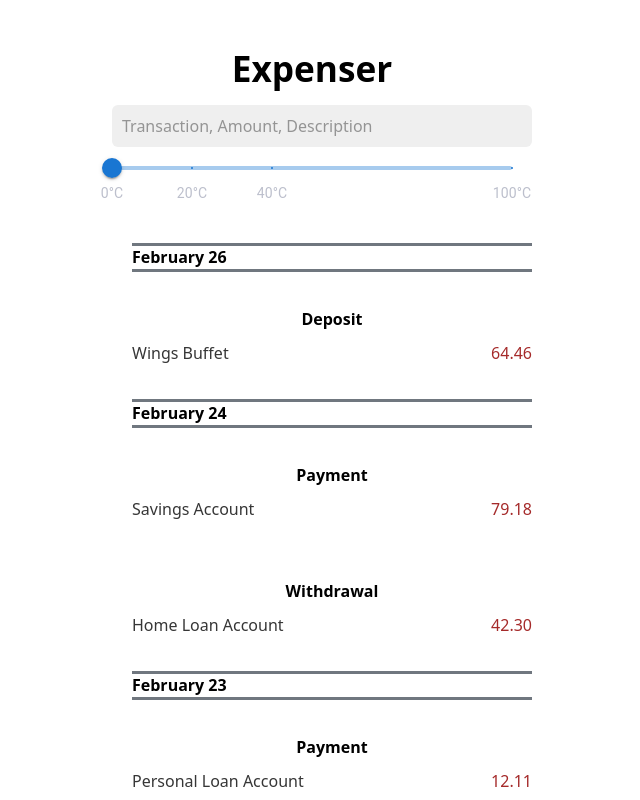
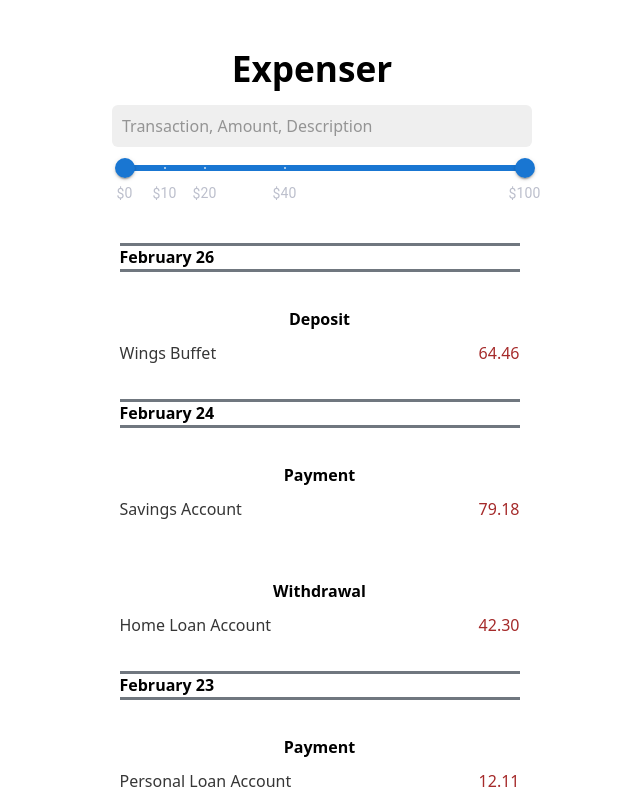
Before and after one commit to Amagon96/expenser-client, a React (Vite) app: page / in a window 1280 px wide. Shown: the top 800 px of the page, without its empty margins (328-968 px from the left). Built offline with nearby package versions, Linux system fonts and the light colour scheme.

Commit message:
Implement filtering by price range

```diff
--- a/src/App.css
+++ b/src/App.css
@@ -32,6 +32,7 @@ form {
 
 .expenses {
   width: 50%;
+  margin-right: 25px;
 }
 
 p.date {
--- a/src/App.jsx
+++ b/src/App.jsx
@@ -8,29 +8,34 @@ import { Box } from '@mui/material'
 const marks = [
   {
     value: 0,
-    label: '0°C'
+    label: '$0'
+  },
+  {
+    value: 10,
+    label: '$10'
   },
   {
     value: 20,
-    label: '20°C'
+    label: '$20'
   },
   {
     value: 40,
-    label: '40°C'
+    label: '$40'
   },
   {
     value: 100,
-    label: '100°C'
+    label: '$100'
   }
 ]
 
 function valuetext (value) {
-  return `${value}°C`
+  return `$${value}`
 }
 
 function App () {
   const [query, setQuery] = useState('')
   const { expenses, getExpenses } = useExpenses({ query })
+  const [value, setValue] = useState([0, 100])
 
   const handleChange = (event) => {
     const newQuery = event.target.value
@@ -38,9 +43,23 @@ function App () {
     getExpenses({ search: newQuery })
   }
 
+  const minDistance = 10
+
+  const handleSliderChange = (event, newValue, activeThumb) => {
+    if (!Array.isArray(newValue)) {
+      return
+    }
+
+    if (activeThumb === 0) {
+      setValue([Math.min(newValue[0], value[1] - minDistance), value[1]])
+    } else {
+      setValue([value[0], Math.max(newValue[1], value[0] + minDistance)])
+    }
+    getExpenses({ query, range: newValue })
+  }
+
   function handleSubmit (event) {
     event.preventDefault()
-    // getExpenses({ query })
   }
 
   return (
@@ -58,7 +77,9 @@ function App () {
       <Box
         sx={{
           width: '50%',
-          display: 'flex'
+          display: 'flex',
+          justifyContent: 'center',
+          marginLeft: '25px'
         }}
       >
         <Slider
@@ -67,11 +88,14 @@ function App () {
               color: '#bcbfcc'
             }
           }}
-          aria-label='Restricted values'
+          value={value}
+          getAriaLabel={() => 'Temperature range'}
           getAriaValueText={valuetext}
+          onChange={handleSliderChange}
           step={10}
           marks={marks}
           valueLabelDisplay='auto'
+          disableSwap
         />
       </Box>
       <main>
--- a/src/hooks/useExpenses.js
+++ b/src/hooks/useExpenses.js
@@ -1,18 +1,24 @@
 import { RESULTS } from '../mocks/withResults.js'
 import { useState } from 'react'
 
-export function useExpenses ({ query }) {
+export function useExpenses ({ query, range }) {
   const [expenses, setExpenses] = useState({})
   const sortedResults = RESULTS.sort((a, b) => {
     return new Date(b.data.date) - new Date(a.data.date)
   })
-  const getExpenses = ({ search }) => {
+  const getExpenses = ({ search, range }) => {
     const newExpenses = sortedResults.filter((expense) => {
-      return (
-        expense.data.description.includes(search.toLowerCase()) ||
-        expense.data.accountName.toLowerCase().includes(search.toLowerCase()) ||
-        expense.data.date.toLowerCase().includes(search.toLowerCase())
-      )
+      if (search) {
+        return (
+          expense.data.description.includes(search.toLowerCase()) ||
+          expense.data.accountName.toLowerCase().includes(search.toLowerCase()) ||
+          expense.data.date.toLowerCase().includes(search.toLowerCase()) ||
+          (
+            expense.data.amount >= range[0] && expense.data.amount <= range[1]
+          )
+        )
+      }
+      return expense.data.amount >= range[0] && expense.data.amount <= range[1]
     })
     const groupedExpenses = Object.groupBy(newExpenses, ({ data }) => data.date)
     setExpenses(groupedExpenses)
```
